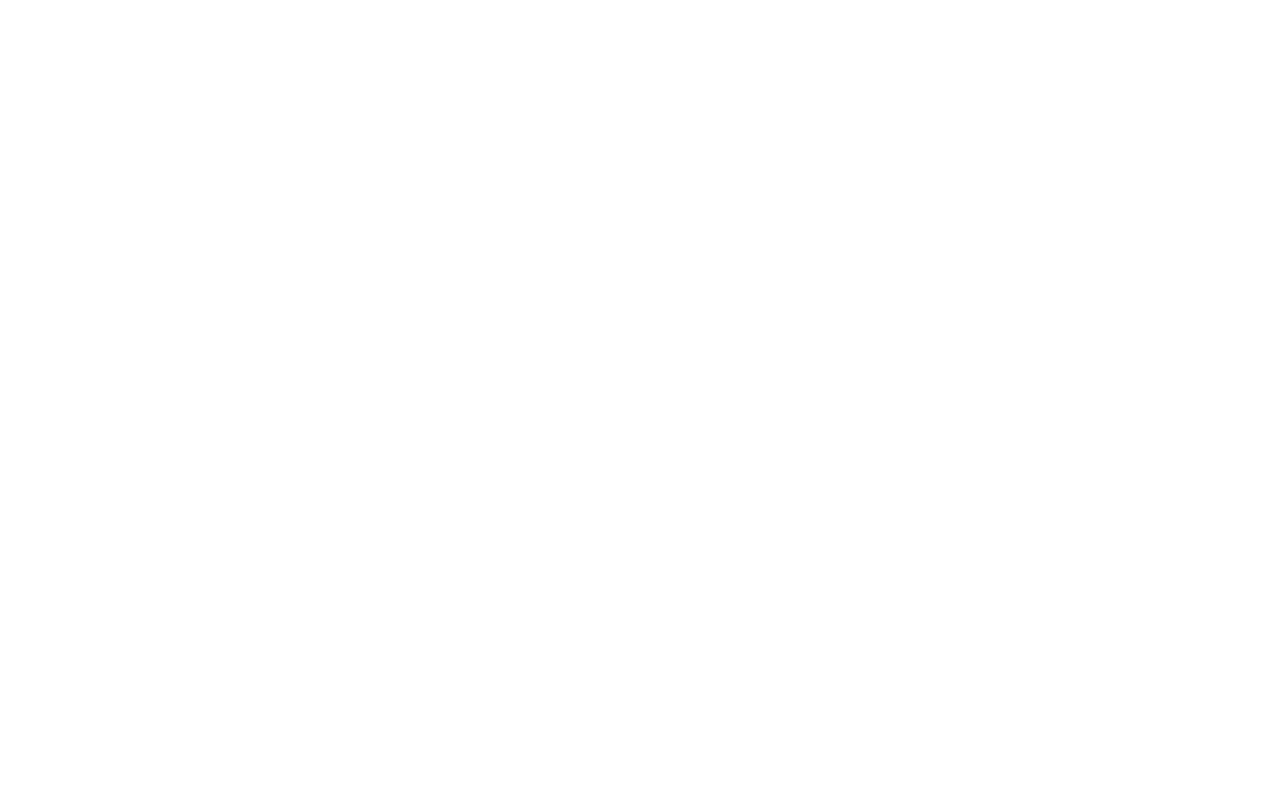
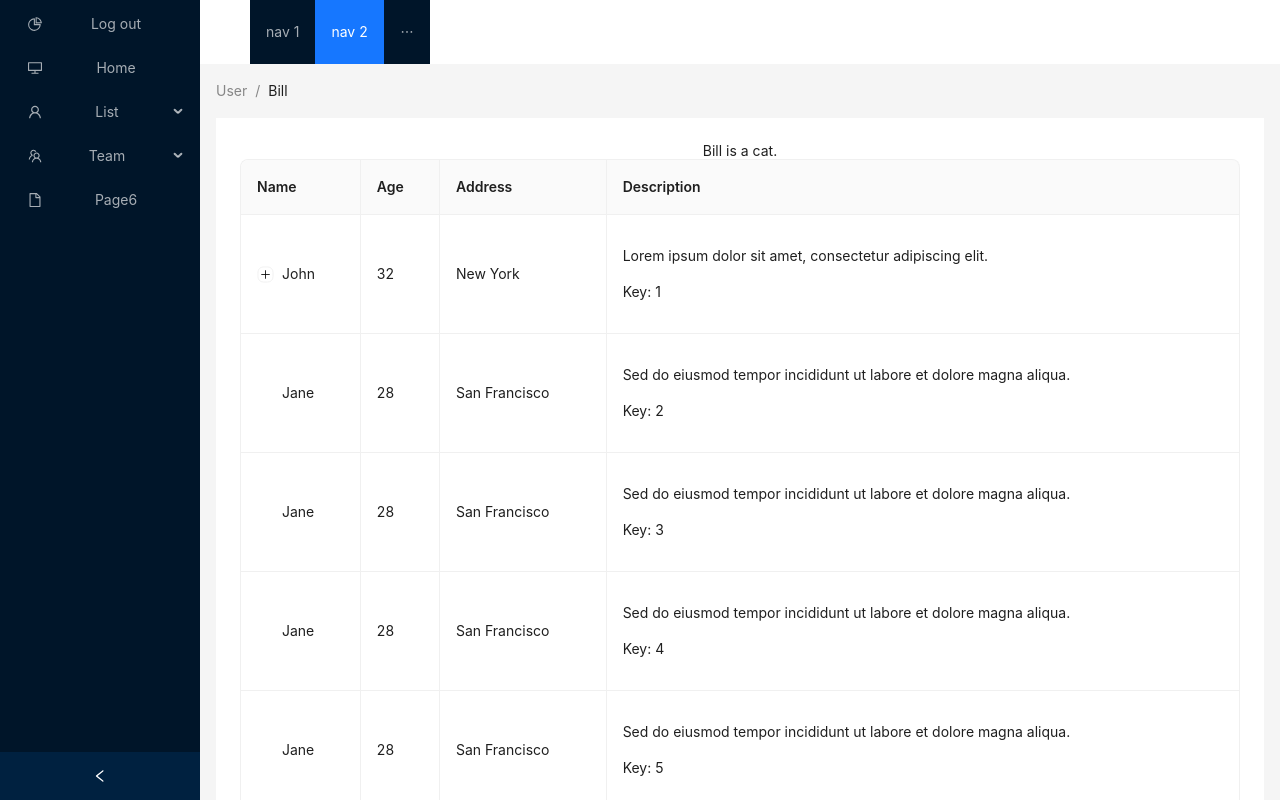
Before and after one commit to quangvantiepp/react-home-template, a React (Create React App) app: page /main/table in a window 1280 px wide. Before the commit this address had no page. Shown: the top 800 px of the page. Built offline with nearby package versions, Linux system fonts and the light colour scheme.

Commit message:
update router in layout main

```diff
--- a/src/App.tsx
+++ b/src/App.tsx
@@ -1,10 +1,9 @@
 import React, { useEffect, useState } from "react";
-import { Routes, Route, Link } from "react-router-dom";
-import logo from "./logo.svg";
+import { Routes, Route, Navigate } from "react-router-dom";
+
 import "./App.css";
 import LoginForm from "./components/layout/login/LoginForm";
 import LayoutMain from "./components/layout/LayoutPages/LayoutMain";
-import HomePage from "./pages/home/HomePage";
 
 function App() {
   const [checkLogin, setCheckLogin] = useState<boolean>(false);
@@ -15,28 +14,17 @@ function App() {
 
   return (
     <div className="App">
-      {/* <nav>
-        <Link to="/"> Home</Link>
-
-        <Link to="/layout"> page1</Link>
-
-        <Link to="/home"> page2</Link>
-      </nav>
-      */}
-      {checkLogin === false ? (
       <Routes>
         <Route
-            path="/"
+          path={"/login"}
           element={<LoginForm setLogin={setCheckLogin} />}
         ></Route>
         <Route
-            path="/main"
+          path="/main/*"
           element={<LayoutMain setLogin={setCheckLogin} />}
         ></Route>
+        <Route path="/*" element={<Navigate to="/login" />}></Route>
       </Routes>
-      ) : (
-        <LayoutMain setLogin={setCheckLogin} />
-      )}
     </div>
   );
 }
--- a/src/components/layout/LayoutPages/LayoutMain.tsx
+++ b/src/components/layout/LayoutPages/LayoutMain.tsx
@@ -12,6 +12,7 @@ import { Link, Route, Routes } from "react-router-dom";
 import LoginForm from "../login/LoginForm";
 import HomePage from "../../../pages/home/HomePage";
 import Error404 from "../../../pages/notFound/Error404";
+import TableExpand from "../../../pages/test/TableExpand";
 
 const { Header, Content, Footer, Sider } = Layout;
 
@@ -32,9 +33,10 @@ function getItem(
 }
 
 const items: MenuItem[] = [
-  getItem(<Link to="/">Log out</Link>, "1", <PieChartOutlined />),
-  getItem(<Link to="/home"> Page</Link>, "2", <DesktopOutlined />),
-  getItem("Page2", "sub1", <UserOutlined />, [
+  getItem(<Link to="/login">Log out</Link>, "1", <PieChartOutlined />),
+  getItem(<Link to="home"> Home</Link>, "2", <DesktopOutlined />),
+  getItem("List", "3", <UserOutlined />, [
+    getItem(<Link to="table"> Table</Link>, "6"),
     getItem("Tom", "3"),
     getItem("Bill", "4"),
     getItem("Alex", "5"),
@@ -43,7 +45,7 @@ const items: MenuItem[] = [
     getItem("Team 1", "6"),
     getItem("Team 2", "8"),
   ]),
-  getItem(<Link to="/error404"> Page6</Link>, "9", <FileOutlined />),
+  getItem(<Link to="error404"> Page6</Link>, "9", <FileOutlined />),
 ];
 const items1: MenuProps["items"] = ["1", "2", "3"].map((key) => ({
   key,
@@ -65,7 +67,6 @@ const LayoutMain: React.FC<{ setLogin: any }> = (props) => {
         style={{
           overflow: "auto",
           height: "100vh",
-          //   position: "fixed",
           left: 0,
           top: 0,
           bottom: 0,
@@ -74,11 +75,12 @@ const LayoutMain: React.FC<{ setLogin: any }> = (props) => {
         <div className="demo-logo-vertical" />
         <Menu
           theme="dark"
-          defaultSelectedKeys={["1"]}
+          // defaultSelectedKeys={["2"]}
           mode="inline"
           items={items}
         />
       </Sider>
+
       <Layout>
         {/* <Header style={{ padding: 0, background: colorBgContainer }} /> */}
         <div>
@@ -102,6 +104,7 @@ const LayoutMain: React.FC<{ setLogin: any }> = (props) => {
             />
           </Header>
         </div>
+        <div>
           <Content style={{ margin: "0 16px" }}>
             <Breadcrumb style={{ margin: "16px 0" }}>
               <Breadcrumb.Item>User</Breadcrumb.Item>
@@ -110,23 +113,28 @@ const LayoutMain: React.FC<{ setLogin: any }> = (props) => {
             <div
               style={{
                 padding: 24,
-              minHeight: 360,
+                maxHeight: 800,
+                minHeight: 800,
                 background: colorBgContainer,
+                overflowY: "auto",
               }}
             >
               Bill is a cat.
               <Routes>
                 <Route
-                path="/"
+                  path="/login"
                   element={
                     <LoginForm setLogin={props.setLogin} checkLogin={false} />
                   }
                 ></Route>
-              <Route path="/home" element={<HomePage />}></Route>
-              <Route path="/error404" element={<Error404 />}></Route>
+                <Route path="home" element={<HomePage />}></Route>
+                <Route path="error404" element={<Error404 />}></Route>
+                <Route path="table" element={<TableExpand />}></Route>
               </Routes>
             </div>
           </Content>
+        </div>
+
         <Footer style={{ textAlign: "center" }}>
           Future social ©2023 Created by tiep.quang
         </Footer>
--- a/src/pages/home/HomePage.tsx
+++ b/src/pages/home/HomePage.tsx
@@ -4,6 +4,7 @@ import React from "react";
 const HomePage: React.FC = () => {
   return (
     <div>
+      <h1> Home</h1>
       <Result
         status="500"
         title="500"
--- /dev/null
+++ b/src/pages/test/TableExpand.tsx
@@ -0,0 +1,141 @@
+import React from "react";
+import { Table } from "antd";
+
+interface DataSourceItem {
+  key: string;
+  name: string;
+  age: number;
+  address: string;
+  description: string;
+  children?: DataSourceItem[];
+}
+
+const dataSource: DataSourceItem[] = [
+  {
+    key: "1",
+    name: "John",
+    age: 32,
+    address: "New York",
+    description: "Lorem ipsum dolor sit amet, consectetur adipiscing elit.",
+
+    children: [
+      {
+        key: "11",
+        name: "John",
+        age: 32,
+        address: "New York",
+        description: "Lorem ipsum dolor sit amet, consectetur adipiscing elit.",
+        children: [
+          {
+            key: "111",
+            name: "John",
+            age: 32,
+            address: "New York",
+            description:
+              "Lorem ipsum dolor sit amet, consectetur adipiscing elit.",
+          },
+        ],
+      },
+    ],
+  },
+  {
+    key: "2",
+    name: "Jane",
+    age: 28,
+    address: "San Francisco",
+    description:
+      "Sed do eiusmod tempor incididunt ut labore et dolore magna aliqua.",
+  },
+  {
+    key: "3",
+    name: "Jane",
+    age: 28,
+    address: "San Francisco",
+    description:
+      "Sed do eiusmod tempor incididunt ut labore et dolore magna aliqua.",
+  },
+  {
+    key: "4",
+    name: "Jane",
+    age: 28,
+    address: "San Francisco",
+    description:
+      "Sed do eiusmod tempor incididunt ut labore et dolore magna aliqua.",
+  },
+  {
+    key: "5",
+    name: "Jane",
+    age: 28,
+    address: "San Francisco",
+    description:
+      "Sed do eiusmod tempor incididunt ut labore et dolore magna aliqua.",
+  },
+  {
+    key: "6",
+    name: "Jane",
+    age: 28,
+    address: "San Francisco",
+    description:
+      "Sed do eiusmod tempor incididunt ut labore et dolore magna aliqua.",
+  },
+  {
+    key: "7",
+    name: "Jane",
+    age: 28,
+    address: "San Francisco",
+    description:
+      "Sed do eiusmod tempor incididunt ut labore et dolore magna aliqua.",
+  },
+  {
+    key: "8",
+    name: "Jane",
+    age: 28,
+    address: "San Francisco",
+    description:
+      "Sed do eiusmod tempor incididunt ut labore et dolore magna aliqua.",
+  },
+  {
+    key: "9",
+    name: "Jane",
+    age: 28,
+    address: "San Francisco",
+    description:
+      "Sed do eiusmod tempor incididunt ut labore et dolore magna aliqua.",
+  },
+  // ...more data
+];
+
+const columns = [
+  {
+    title: "Name",
+    dataIndex: "name",
+    key: "name",
+  },
+  {
+    title: "Age",
+    dataIndex: "age",
+    key: "age",
+  },
+  {
+    title: "Address",
+    dataIndex: "address",
+    key: "address",
+  },
+  {
+    title: "Description",
+    dataIndex: "description",
+    key: "description",
+    render: (text: string, record: DataSourceItem) => (
+      <div>
+        <p>{text}</p>
+        <p>Key: {record.key}</p>
+      </div>
+    ),
+  },
+];
+
+const TableExpand: React.FC = () => {
+  return <Table dataSource={dataSource} columns={columns} bordered={true} />;
+};
+
+export default TableExpand;
```
Also changed, not shown: src/utils/Constant.tsx (added, +7 -0 lines), 1 other file (tests, documents, lock files or other folders). Lines whose indentation alone changed are shown as unchanged.
